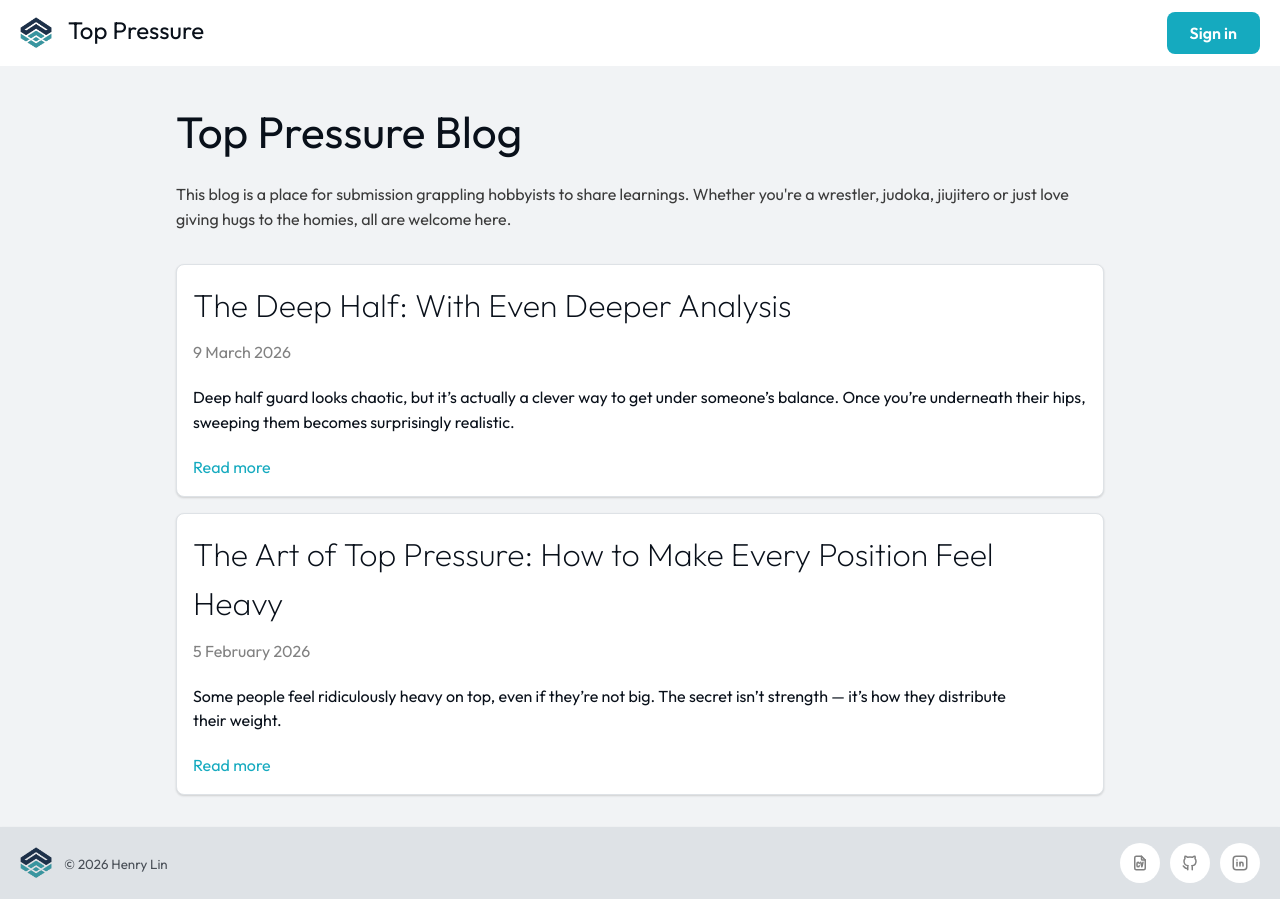
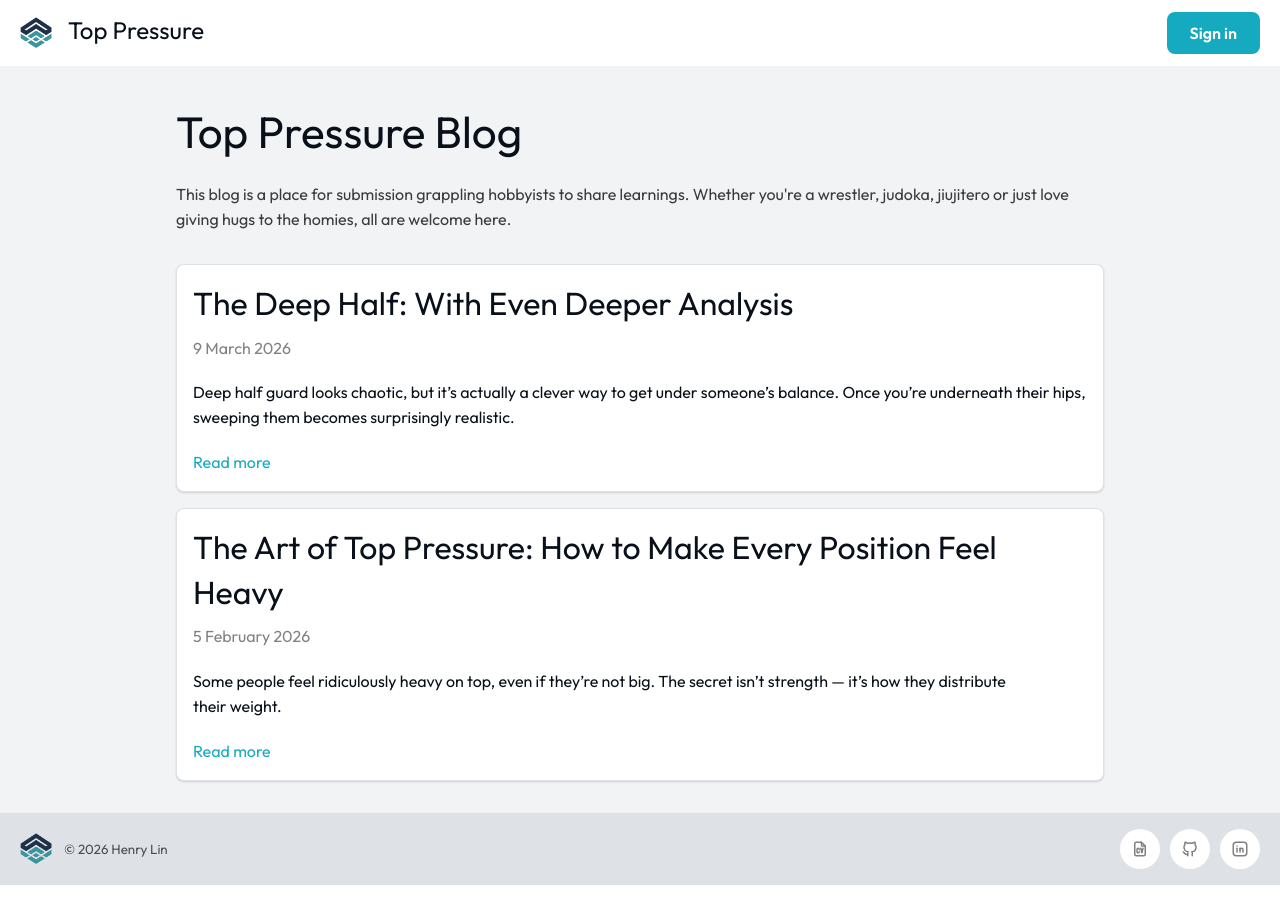
Before and after one commit to henrylin03/top-pressure-blog--FE, a React (Vite) app: page / in a window 1280 px wide. Built offline with nearby package versions, Linux system fonts and the light colour scheme; a web font is replaced by a local one.

Commit message:
feat(PreviewCard): style heading

```diff
--- a/src/components/PreviewCard/PreviewCard.module.css
+++ b/src/components/PreviewCard/PreviewCard.module.css
@@ -4,7 +4,8 @@
 }
 
 .heading {
-  font-weight: 200;
+  font-weight: 400;
+  line-height: 1.4;
   font-size: 2rem;
 }
 
```
